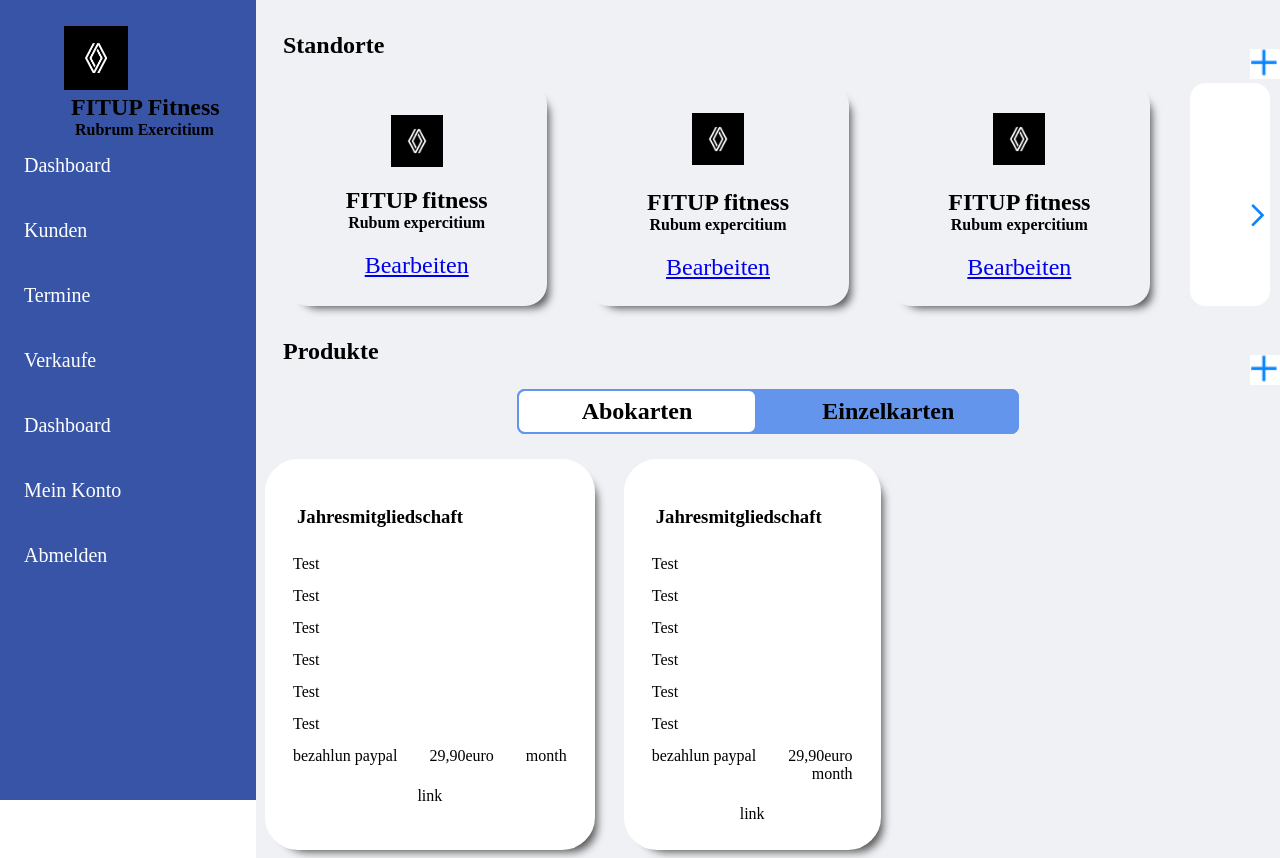
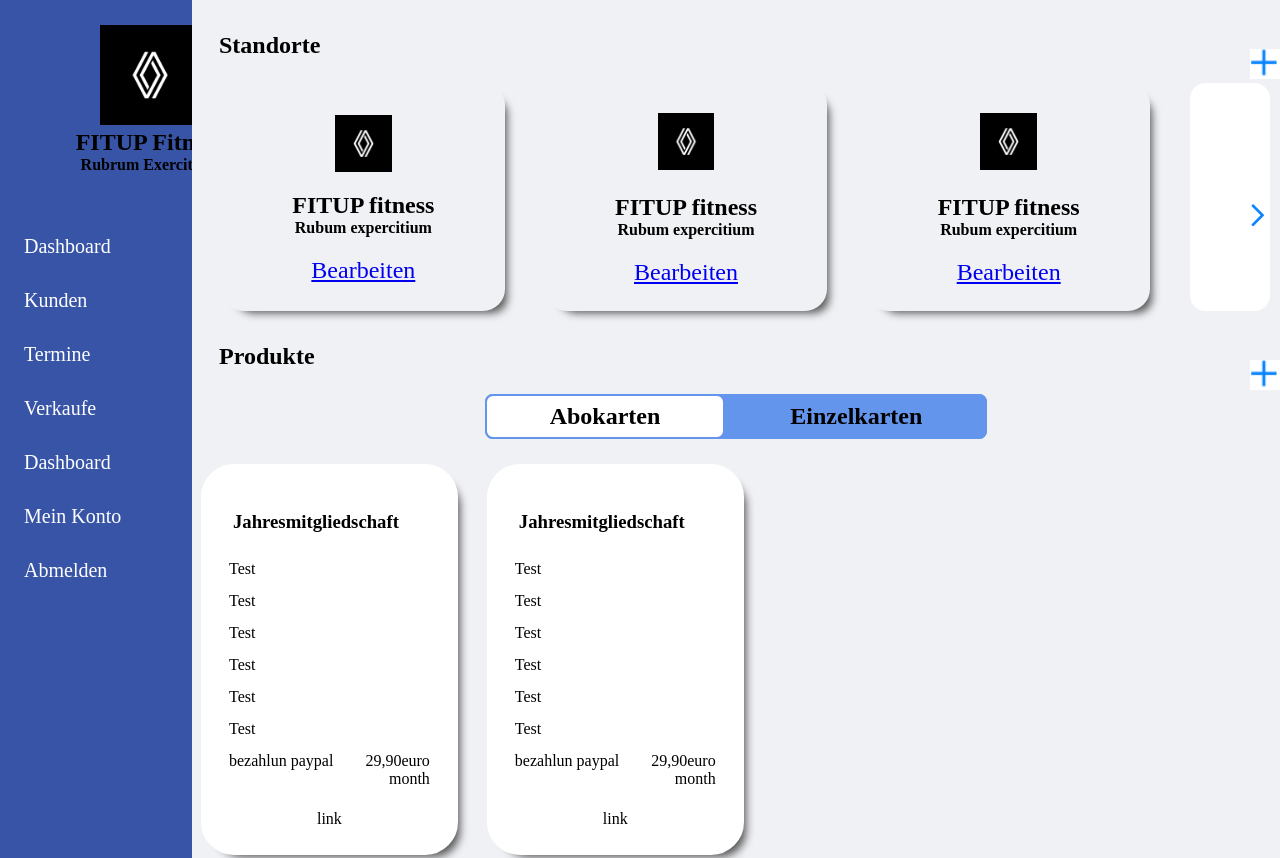
Before and after one commit to falenito13/bg-markup, a plain HTML site: page index.html in a window 1280 px wide. Shown: the top 858 px of the page. Drawn offline with Linux system fonts and the light colour scheme.

Commit message:
code and file structure change

```diff
--- a/style.css
+++ b/css/style.css
@@ -1,68 +1,88 @@
-*{
-    margin:0;
-    padding:0;
+* {
+    margin: 0;
+    padding: 0;
     box-sizing: border-box;
 }
-body{
+
+body {
     margin: 0;
     padding: 0;
 }
-ul {
+
+.container {
+    display: flex;
+    max-height: 100%;
+    background-color: #3854a6;
+}
+
+.menu {
+    width: 15%;
+    height: 100%;
+}
+
+.menu-list {
     list-style-type: none;
-    background-color:#3854a6;
-    height: 100vh;
-    overflow: auto;
 }
-  ul li{
-      height: 60px;
+
+.menu-list-group {
+    padding-top: 40px;
 }
-  li a {
+
+.menu-list-item a {
     display: block;
     font-size: 20px;
     color: white;
-    margin-top: 5px;
+    margin-top: 11px;
     text-decoration: none;
     text-align: start;
     padding: 10px 24px;
 }
 
-  li a:hover {
+.menu-list-item a:hover {
     background-color: white;
     color: black;
 }
-  ul div img{
-      width: 50%;
-      padding-top: 10%;
-      padding-left: 25%;
+
+.brand-image {
+    padding-top: 25px;
+    width: 100px;
 }
-  ul h2{
-      padding-left: 71px;
+
+.menu-header {
+    width: 300px;
+    display: flex;
+    flex-direction: column;
+    align-items: center;
 }
-  ul h4{
-      padding-left: 75px;
+
+main {
+    width: 85%;
+    height: auto;
+    background-color: #f0f1f5;
+
 }
-  main{
-        width: 80%;
-      background-color: #f0f1f5;
-  }
-.header-name{
+
+.header-name {
     display: flex;
     justify-content: space-between;
     flex-direction: row;
     padding-top: 32px;
     padding-left: 27px;
 }
-.header-name a img{
+
+.header-name a img {
     padding-top: 17px;
     width: 30px;
 }
-  .flex-item{
+
+.flex-item {
     display: flex;
     flex-direction: row;
     padding: 0 10px;
     justify-content: center;
 }
-  .card{
+
+.card {
     display: flex;
     align-items: center;
     text-align: center;
@@ -75,59 +95,69 @@ ul {
     box-shadow: 9px 9px 8px -7px #565656;
 }
 
-  .card img{
+.card img {
 
     padding-bottom: 20px;
 }
-  .card h2{
+
+.card h2 {
     text-align: center;
 }
-  .card h4{
+
+.card h4 {
     text-align: center;
     padding-bottom: 20px;
 
 }
-  .card a{
+
+.card a {
     font-size: 24px;
 }
 
-  .arrow-card{
+.arrow-card {
     margin-left: 20px;;
     background-color: white;
-    border : white solid 1px;
+    border: white solid 1px;
     border-radius: 15px;
     width: 110px;
 
 }
-  .arrow-card a img{
-      margin-top : 113px;
+
+.arrow-card a img {
+    margin-top: 113px;
     margin-left: 55px;
 }
-  .card img{
-      width:20%;
+
+.card img {
+    width: 20%;
 }
-  .header-name_sec{
+
+.header-name_sec {
     display: flex;
     justify-content: space-between;
     flex-direction: row;
     padding-top: 32px;
     padding-left: 27px;
 }
-.header-name_sec a img{
+
+.header-name_sec a img {
     padding-top: 17px;
     width: 30px;
 }
-.flex-product{
+
+.product {
     display: flex;
     flex-direction: row;
     justify-content: center;
 }
-.flex-border{
+
+.border-group {
     display: flex;
     flex-direction: row;
     background-color: cornflowerblue;
     border-radius: 8px;
 }
+
 .white-border {
     background-color: cornflowerblue;
     border: cornflowerblue solid 2px;
@@ -135,21 +165,25 @@ ul {
     padding: 0 20px;
 
 }
-.white-border h2{
+
+.white-border h2 {
     padding: 7px 43px;
 }
-.active{
+
+.active {
     background-color: white;
 }
 
-.blue-border h2{
+.blue-border h2 {
     text-align: center;
 }
-.flex-product-item-list{
+
+.product-item-list {
     display: flex;
     flex-direction: row;
 }
-.flex-product-item{
+
+.product-item {
     margin-top: 25px;
     margin-right: 20px;
     margin-left: 9px;
@@ -160,13 +194,16 @@ ul {
     -webkit-box-shadow: 9px 9px 8px -7px #565656;
     box-shadow: 9px 9px 8px -7px #565656;
 }
-.flex-product-item h2,h3{
+
+.product-item h2, h3 {
     padding: 20px;
 }
-.flex-product-item p{
+
+.product-item p {
     padding: 7px 16px;
 }
-.flex-termintypen-item{
+
+.termintypen-item {
     margin-left: 12px;
     background-color: yellow;
     border-radius: 28px;
@@ -175,59 +212,61 @@ ul {
     -webkit-box-shadow: 9px 9px 8px -7px #565656;
     box-shadow: 9px 9px 8px -7px #565656;
 }
-.flex-termintypen-item h3{
+
+.termintypen-item h3 {
     padding-bottom: 30px;
 
 }
-.flex-termintypen-item p{
+
+.termintypen-item p {
     padding: 0 15px 20px 15px;
 
 }
-.a{
+
+.a {
     margin: 0 auto;
     width: 100%;
     text-align: center;
 }
 
-.flex-termintypen-item.second{
+.termintypen-item.second {
 
     background-color: white;
 
 }
 
-.flex-qr-code{
+.qr-code {
     display: flex;
     flex-direction: row;
 }
-.qr-img{
+
+.qr-img {
     padding-left: 17px;
 }
-.flex-button-qr{
+
+.button-qr {
     display: flex;
     flex-direction: column;
     padding-left: 30px;
 }
-.flex-button-qr-list{
+
+.button-qr-list {
     width: 244px;
     height: 36px;
     border-radius: 7px;
     background-color: cornflowerblue;
     border: cornflowerblue solid 2px;
     margin-bottom: 15px;
+    text-align: center;
 }
-.flex-button-qr-list p{
+
+.button-qr-list p {
     font-size: 15px;
     color: white;
     margin: 4px 30px;
 }
-.container{
-    display:flex;
-}
-.flex1{
-    width: 20%;
-}
 
-.user1{
+.user-item {
     display: flex;
     margin: 5px;
     background-color: white;
@@ -236,11 +275,12 @@ ul {
     transition: background-color 0.3s linear;
 
 }
-.user1:hover{
+
+.user-item:hover {
     background-color: rgb(212, 209, 209);
 }
 
-.border{
+.border {
     display: flex;
     background-color: gray;
     border-radius: 50%;
@@ -251,35 +291,37 @@ ul {
     align-content: center;
     align-items: center;
 }
-.users-list{
+
+.users-list {
     display: flex;
     flex-direction: column;
 }
-.username {
 
+.role {
+    text-align: right;
 }
 
-.role{
-    text-align: right;
-}
-.user-text{
+.user-text {
     width: 100%;
     display: flex;
     justify-content: space-between;
     align-items: center;
     padding: 0 20px;
 }
-.text-flex{
+
+.text-flex {
     display: flex;
 }
 
-.product-link{
+.product-link {
     text-align: center;
     padding-top: 15px;
 }
-.month{
+
+.month {
     text-align: end;
 }
-.price{
+
+.price {
     text-align: end;
 }
--- a/index.html
+++ b/index.html
@@ -4,60 +4,67 @@
     <meta charset="UTF-8">
     <meta http-equiv="X-UA-Compatible" content="IE=edge">
     <meta name="viewport" content="width=device-width, initial-scale=1.0">
-    <link rel="stylesheet" href="style.css">
+    <link rel="stylesheet" href="css/style.css">
     <title>Document</title>
 </head>
 <body>
 
 <div class="container">
-    <div class="flex1">
-        <ul class="menu-ul">
+    <div class="menu">
+        <ul class="menu-list">
+            <div class="menu-header">
                 <div class="menu-img">
-                    <img src="EMCode_45b6d72b776af42c94973d286c2397e0.jpg" />
+                    <li>
+                    <img class="brand-image" src="images/EMCode_45b6d72b776af42c94973d286c2397e0.jpg"
+                         alt="Brand image"/>
                 </div>
                 <h2>FITUP Fitness</h2>
 
                 <h4>Rubrum Exercitium</h4>
-            <li class="menu-ul_li">
-                <a class="menu-ul_li_a" href="#">Dashboard</a>
                 </li>
-                <li class="menu-ul_li">
-                    <a href="#" class="menu-ul_li_a">Kunden</a>
+            </div>
+            <div class="menu-list-group">
+                <li class="menu-list-item">
+                    <a href="#">Dashboard</a>
                 </li>
-                    <li class="menu-ul_li">
-                        <a href="#" class="menu-ul_li_a">Termine</a>
+                <li class="menu-list-item">
+                    <a href="#">Kunden</a>
                 </li>
-                        <li class="menu-ul_li">
-                            <a href="#" class="menu-ul_li_a">Verkaufe</a>
+                <li class="menu-list-item">
+                    <a href="#">Termine</a>
                 </li>
-                            <li class="menu-ul_li">
-                                <a href="#" class="menu-ul_li_a">Dashboard</a>
+                <li class="menu-list-item">
+                    <a href="#">Verkaufe</a>
                 </li>
-                                <li class="menu-ul_li">
-                                    <a href="#" class="menu-ul_li_a">Mein Konto</a>
+                <li class="menu-list-item">
+                    <a href="#">Dashboard</a>
                 </li>
-                                    <li class="menu-ul_li">
-                                        <a href="#" class="menu-ul_li_a">Abmelden</a>
+                <li class="menu-list-item">
+                    <a href="#">Mein Konto</a>
                 </li>
+                <li class="menu-list-item">
+                    <a href="#">Abmelden</a>
+                </li>
+            </div>
         </ul>
 
     </div>
     <main>
         <div class="header-name">
             <h2>Standorte</h2>
-                    <a href="index.html"> <img src="plus-2.jpg"/>
+            <a href="index.html"> <img src="images/plus-2.jpg" alt="Add button"/>
             </a>
         </div>
         <div class="flex-item">
             <div class="card">
-                            <img src="EMCode_45b6d72b776af42c94973d286c2397e0.jpg"/>
+                <img src="images/EMCode_45b6d72b776af42c94973d286c2397e0.jpg" alt="Add button"/>
                 <h2>FITUP fitness</h2>
                 <h4>Rubum expercitium</h4>
                 <a href="index.html">Bearbeiten</a>
             </div>
             <div class="card">
                 <div class="card-centered">
-                            <img src="EMCode_45b6d72b776af42c94973d286c2397e0.jpg"/>
+                    <img src="images/EMCode_45b6d72b776af42c94973d286c2397e0.jpg" alt="Add button"/>
                     <h2>FITUP fitness</h2>
                     <h4>Rubum expercitium</h4>
                     <a href="index.html">Bearbeiten</a>
@@ -65,7 +72,7 @@
             </div>
             <div class="card">
                 <div class="card-centered">
-                    <img src="EMCode_45b6d72b776af42c94973d286c2397e0.jpg"/>
+                    <img src="images/EMCode_45b6d72b776af42c94973d286c2397e0.jpg" alt="Add button"/>
                     <h2>FITUP fitness</h2>
                     <h4>Rubum expercitium</h4>
                     <a href="index.html">Bearbeiten</a>
@@ -73,18 +80,18 @@
             </div>
             <div class="arrow-card">
                 <a href="index.html">
-                        <img src="arrow.jpg"/>
+                    <img src="images/arrow.jpg" alt="arrow image"/>
                 </a>
             </div>
 
         </div>
         <div class="header-name_sec">
             <h2>Produkte</h2>
-                    <a href="index.html"> <img src="plus-2.jpg"/>
+            <a href="index.html"> <img src="images/plus-2.jpg" alt="Add button"/>
             </a>
         </div>
-                <div class="flex-product">
-                    <div class="flex-border">
+        <div class="product">
+            <div class="border-group">
                 <div class="white-border active">
                     <h2>Abokarten</h2>
                 </div>
@@ -93,8 +100,8 @@
                 </div>
             </div>
         </div>
-                <div class="flex-product-item-list">
-                    <div class="flex-product-item">
+        <div class="product-item-list">
+            <div class="product-item">
                 <h3>Jahresmitgliedschaft</h3>
                 <p>Test</p>
                 <p>Test</p>
@@ -104,13 +111,14 @@
                 <p>Test</p>
                 <div class="text-flex">
                     <p>bezahlun paypal</p>
-                            <p class="price">29,90euro</p>
-                            <p>month</p>
+                    <p class="price">29,90euro<br>month</p>
                 </div>
+
+
                 <div class="product-link">link</div>
             </div>
 
-                    <div class="flex-product-item">
+            <div class="product-item">
                 <h3>Jahresmitgliedschaft</h3>
                 <p>Test</p>
                 <p>Test</p>
@@ -129,18 +137,18 @@
         </div>
         <div class="header-name_sec">
             <h2>Mitarbeindeinen und mitarbeindeteirer</h2>
-                <a href="index.html"> <img src="plus-2.jpg"/>
+            <a href="index.html"> <img src="images/plus-2.jpg" alt="Add button" />
             </a>
         </div>
         <div class="users-list">
-                    <div class="user1">
+            <div class="user-item">
                 <div class="border">AD</div>
                 <div class="user-text">
                     <div class="username">fafasfs</div>
                     <div class="role">sdfsdfs</div>
                 </div>
             </div>
-                    <div class="user1">
+            <div class="user-item">
                 <div class="border">AD</div>
                 <div class="user-text">
                     <div class="username">fafasfs</div>
@@ -148,7 +156,7 @@
                 </div>
             </div>
 
-                    <div class="user1">
+            <div class="user-item">
                 <div class="border">AD</div>
                 <div class="user-text">
                     <div class="username">fafasfs</div>
@@ -159,11 +167,11 @@
 
         <div class="header-name_sec">
             <h2>TerminTypen</h2>
-                    <a href="index.html"> <img src="plus-2.jpg"/>
+            <a href="index.html"> <img src="images/plus-2.jpg" alt="Add button" />
             </a>
         </div>
-                <div class="flex-product-item-list">
-                    <div class="flex-termintypen-item">
+        <div class="product-item-list">
+            <div class="termintypen-item">
                 <h3>Probetraining</h3>
                 <p>Descritsgsdgsd g sdgds gsd gsdg dsg dsg sdg s</p>
                 <p>Something</p>
@@ -171,7 +179,7 @@
                     <a href="#">Bearbeiten </a>
                 </div>
             </div>
-                    <div class="flex-termintypen-item second">
+            <div class="termintypen-item second">
                 <h3>Probetraining</h3>
                 <p>Descritsgsdgsd g sdgds gsd gsdg dsg dsg sdg s</p>
                 <p>Something</p>
@@ -183,20 +191,19 @@
         <div class="header-name_sec">
             <h2>Dein QR CODE</h2>
         </div>
-                <div class="flex-qr-code">
-                    <img src="qr-code.jpg" class="qr-img" />
-                    <div class="flex-button-qr">
-                        <div class="flex-button-group">
-                        <div class="flex-button-qr-list">
+        <div class="qr-code">
+            <img src="images/qr-code.jpg" class="qr-img" alt="Qr image"/>
+            <div class="button-qr">
+                <div class="button-group">
+                    <div class="button-qr-list">
                         <p>Vorlage heunterladen</p>
                     </div>
-                        <div class="flex-button-qr-list">
+                    <div class="button-qr-list">
                         <p>QR Code heunterladen</p>
                     </div>
                 </div>
             </div>
         </div>
-
     </main>
 </div>
 </body>
```
Also changed, not shown: images/EMCode_45b6d72b776af42c94973d286c2397e0.jpg (renamed from EMCode_45b6d72b776af42c94973d286c2397e0.jpg), images/arrow.jpg (renamed from arrow.jpg), images/plus-2.jpg (renamed from plus-2.jpg), images/plus.jpg (renamed from plus.jpg), images/qr-code.jpg (renamed from qr-code.jpg), 1 other file. Lines whose indentation alone changed are shown as unchanged.
